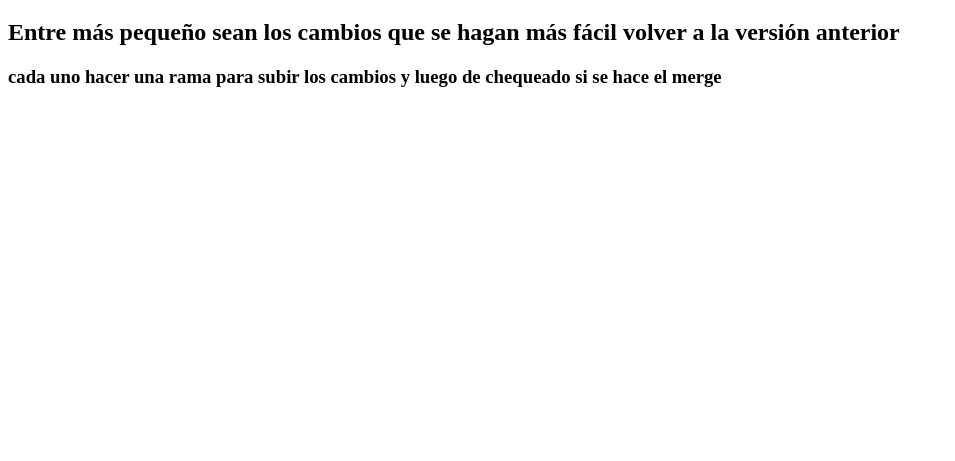
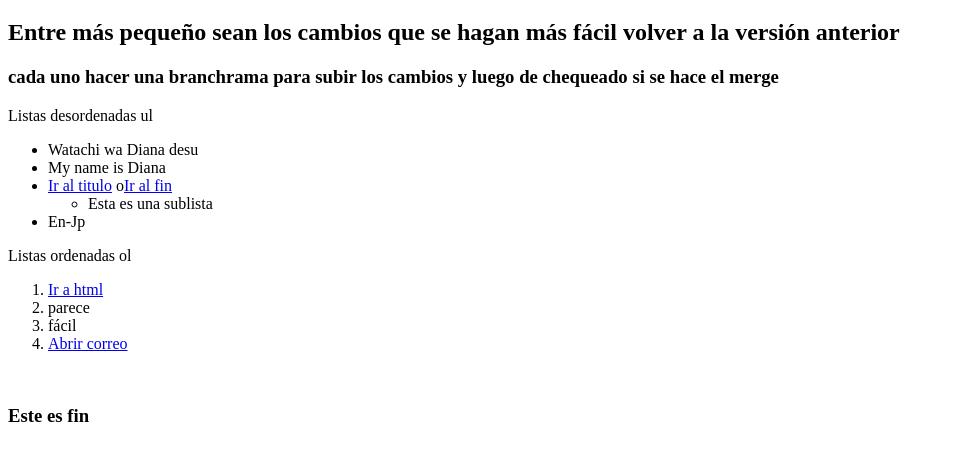
Before and after one commit to Dianamar21/Html, a plain HTML site: page index2.html in a window 1280 px wide. Shown: the part 61-522 px from the top of the page, without its empty margins (0-955 px from the left). Drawn offline with Linux system fonts and the light colour scheme.

Commit message:
listas en html

```diff
--- a/index2.html
+++ b/index2.html
@@ -8,7 +8,26 @@
 </head>
 <body>
     <h1>Lo recomendable es tener una rama diferente</h1>
-    <h2>Entre más pequeño sean los cambios que se hagan más fácil volver a la versión anterior</h2>
-    <h3>cada uno hacer una rama para subir los cambios y luego de chequeado si se hace el merge</h3>
+    <h2 id="subtitulo">Entre más pequeño sean los cambios que se hagan más fácil volver a la versión anterior</h2>
+    <h3>cada uno hacer una <strong>branch</strong>rama para subir los cambios y luego de chequeado si se hace el merge</h3>
+    <p>Listas desordenadas ul</p>
+    <ul>
+        <li>Watachi wa Diana desu</li>
+        <li>My name is Diana</li>
+        <li><a href="#titulo">Ir al titulo</a> o<a href="#fin">Ir al fin</a> </li>
+        <ul>
+            <li>Esta es una sublista</li>
+        </ul>
+        <li>En-Jp</li>
+    </ul>
+    <p>Listas ordenadas ol</p>
+    <ol>
+        <li><a href="https://www.w3schools.com/html/default.asp"> Ir a html</a></li>
+        <li>parece</li>
+        <li>fácil</li>
+        <li><a href="https://mail.google.com/mail/u/0/" target="_blank">Abrir correo</a></li>
+    </ol>
+    <br>
+    <h3 id="fin">Este es fin</h3>
 </body>
 </html>
```
